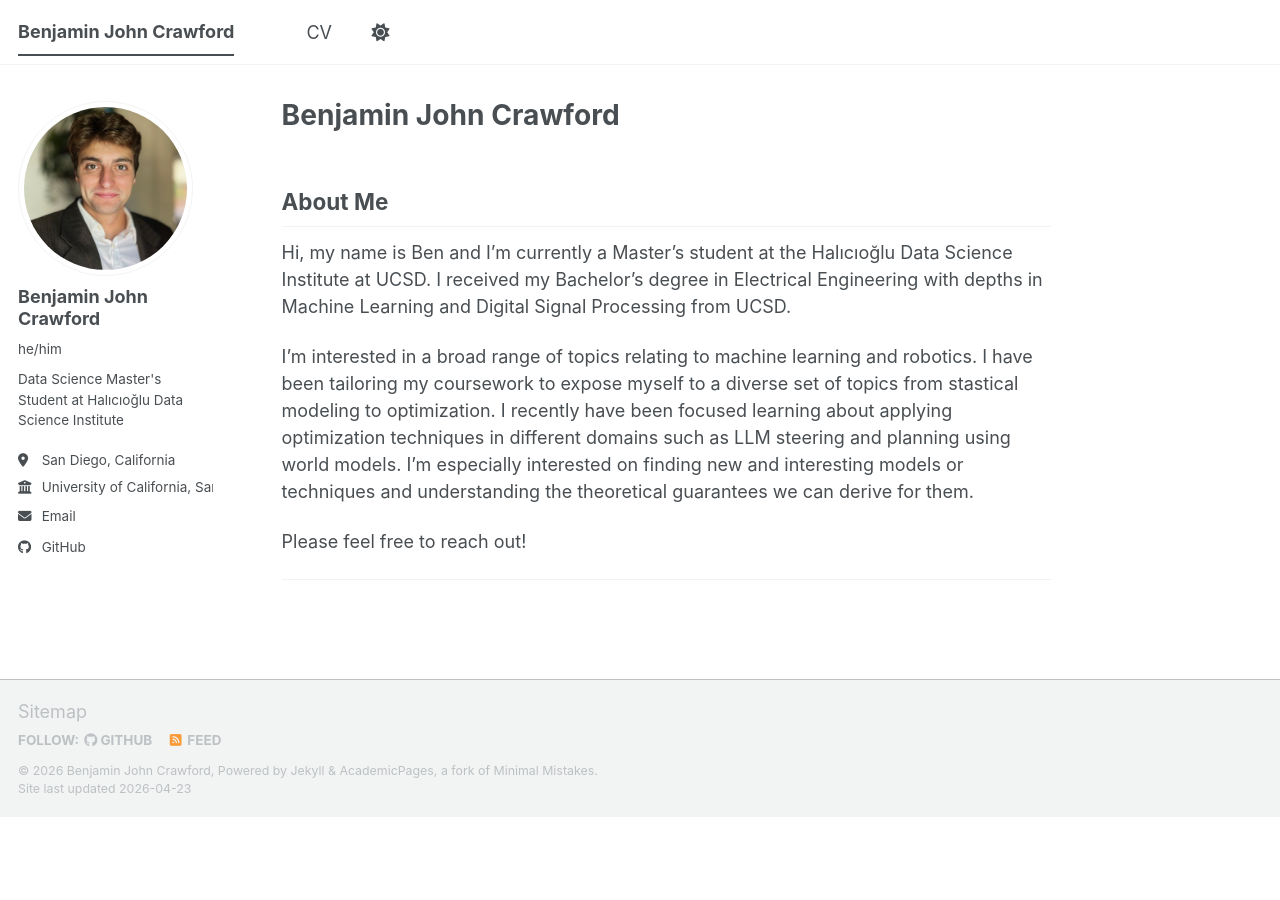
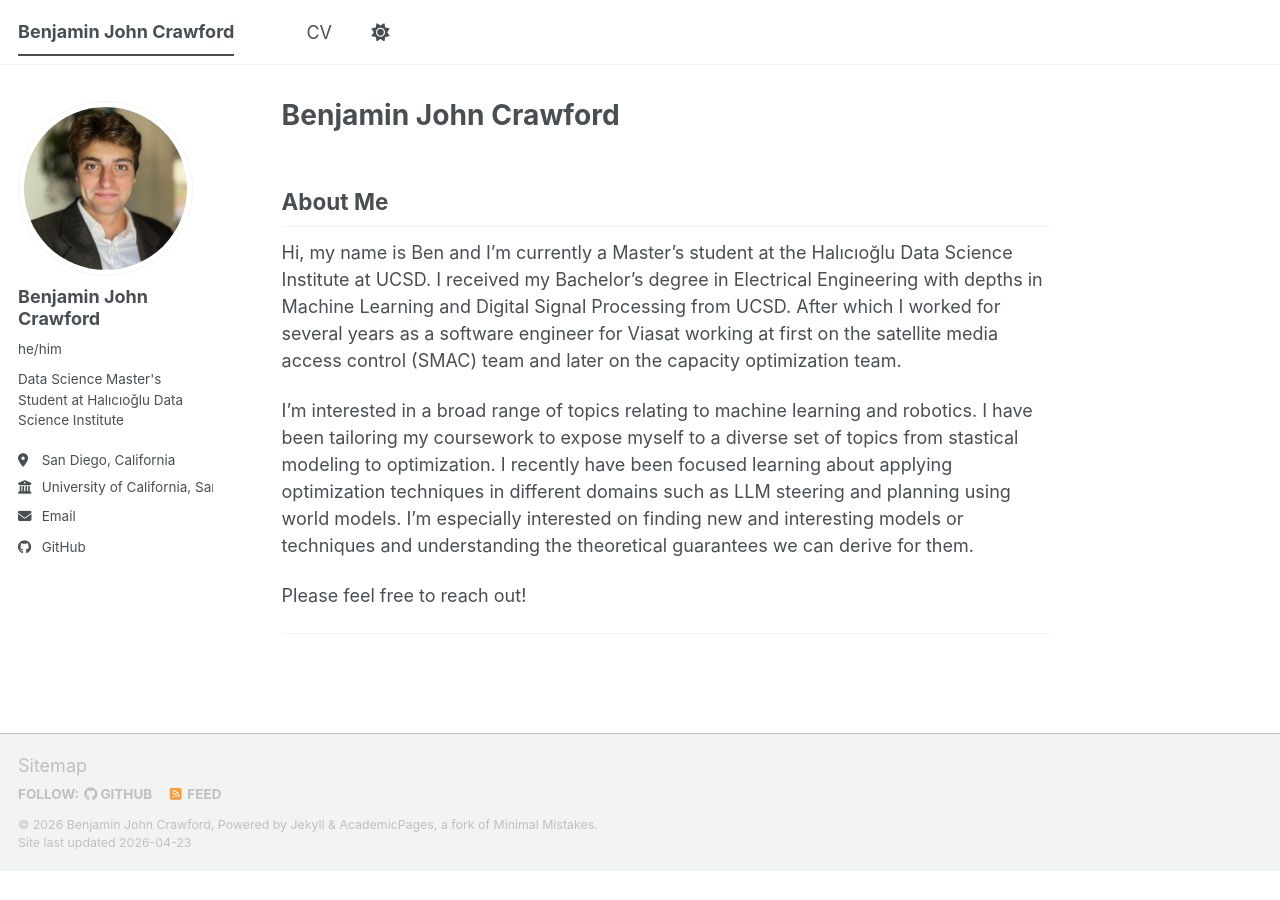
Before and after one commit to benjohncrawford/benjohncrawford.github.io, a Jekyll site: the page built from _pages/about.md, in a window 1280 px wide. Built offline with Jekyll 4.4.1, drawn with Linux system fonts in a browser that asks for light colours; a script bundle is joined from its source files by our own code; library files that are not in the unit come from our copies.

Commit message:
edit about

```diff
--- a/_pages/about.md
+++ b/_pages/about.md
@@ -9,7 +9,7 @@ redirect_from:
 
 ## About Me
 
-Hi, my name is Ben and I'm currently a Master's student at the Halıcıoğlu Data Science Institute at UCSD. I received my Bachelor's degree in Electrical Engineering with depths in Machine Learning and Digital Signal Processing from UCSD.
+Hi, my name is Ben and I'm currently a Master's student at the Halıcıoğlu Data Science Institute at UCSD. I received my Bachelor's degree in Electrical Engineering with depths in Machine Learning and Digital Signal Processing from UCSD. After which I worked for several years as a software engineer for Viasat working at first on the satellite media access control (SMAC) team and later on the capacity optimization team.
 
 I'm interested in a broad range of topics relating to machine learning and robotics. I have been tailoring my coursework to expose myself to a diverse set of topics from stastical modeling to optimization. I recently have been focused learning about applying optimization techniques in different domains such as LLM steering and planning using world models. I'm especially interested on finding new and interesting models or techniques and understanding the theoretical guarantees we can derive for them.
 
```
